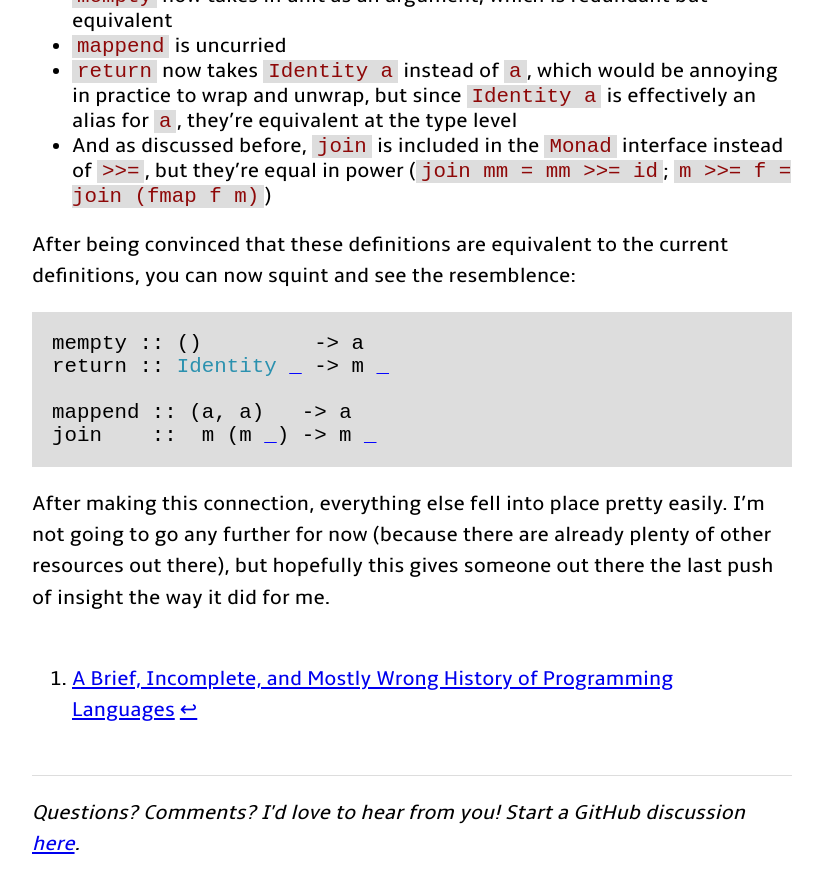
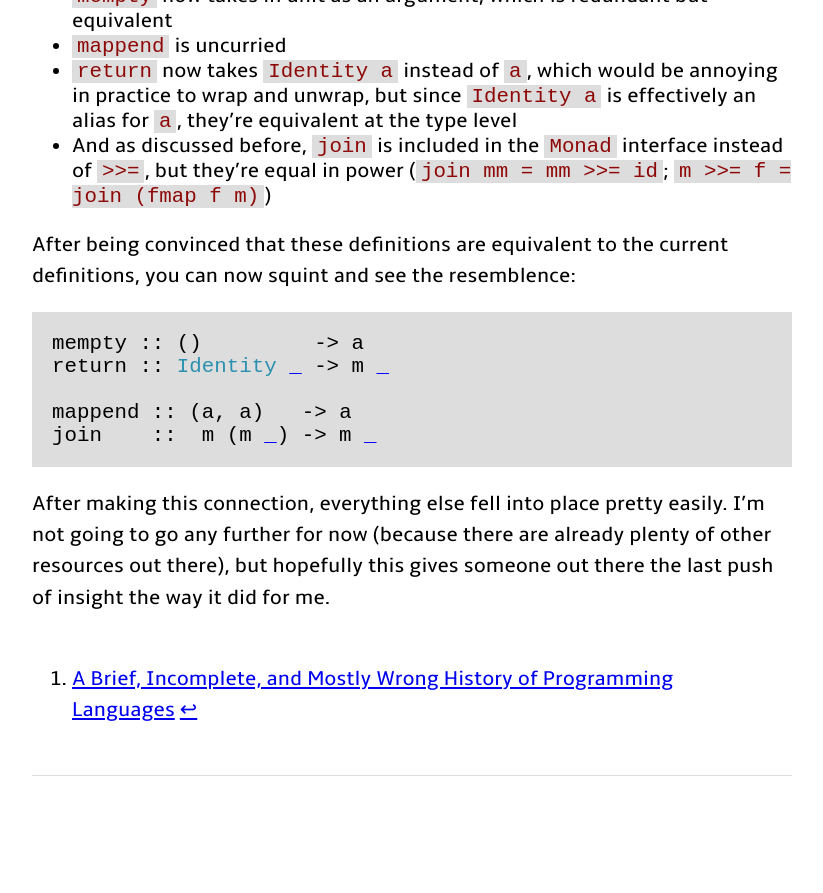
Before and after one commit to brandonchinn178/brandonchinn178.github.io, a Jekyll site: the page built from _posts/2021-10-09-monads-are-monoids.md, in a window 1280 px wide and 900 px high, scrolled down 1462 px. Shown: the top 893 px of the window, without its empty margins (228-1051 px from the left). Built offline with Jekyll 4.4.1, drawn with Linux system fonts in a browser that asks for light colours; comment, search, counter and statistics services are not loaded; after the commit the page ends 2258 px from its top, so only the background shows below that.

Commit message:
Use utteranc.es for comments

```diff
--- a/_layouts/post.html
+++ b/_layouts/post.html
@@ -9,5 +9,11 @@
     <div>{{ content }}</div>
 </article>
 <footer>
-    <p>Questions? Comments? I'd love to hear from you! Start a GitHub discussion <a href="https://github.com/brandonchinn178/brandonchinn178.github.io/discussions">here</a>.</p>
+    <script src="https://utteranc.es/client.js"
+            repo="brandonchinn178/brandonchinn178.github.io"
+            issue-term="title"
+            theme="github-light"
+            crossorigin="anonymous"
+            async>
+    </script>
 </footer>
```
